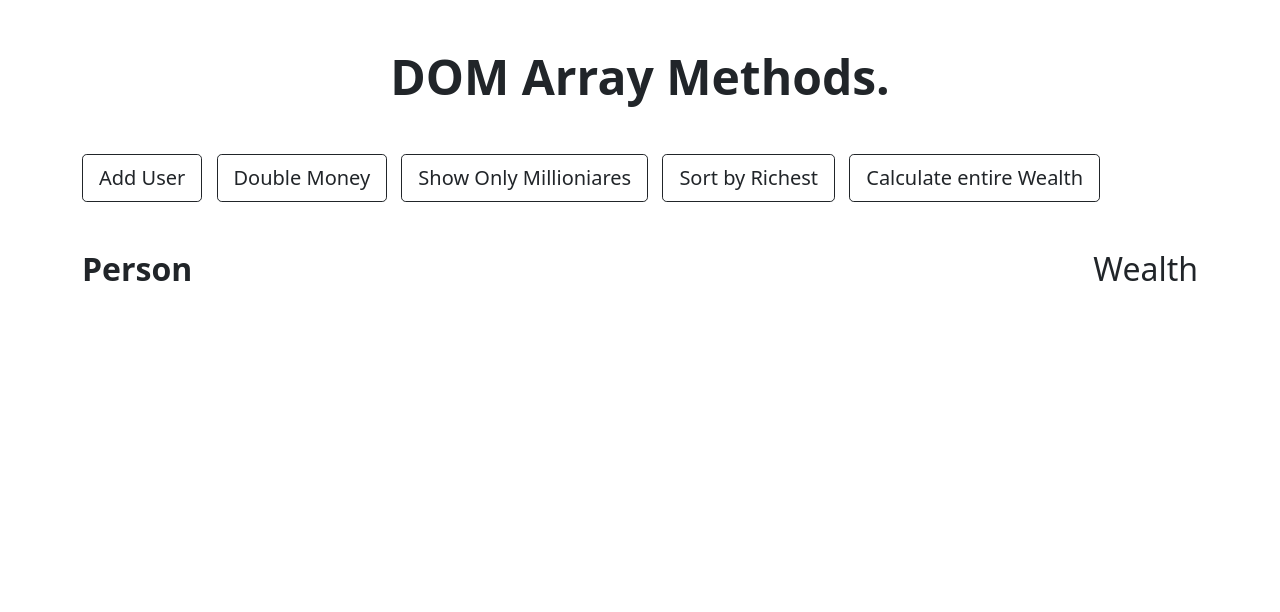
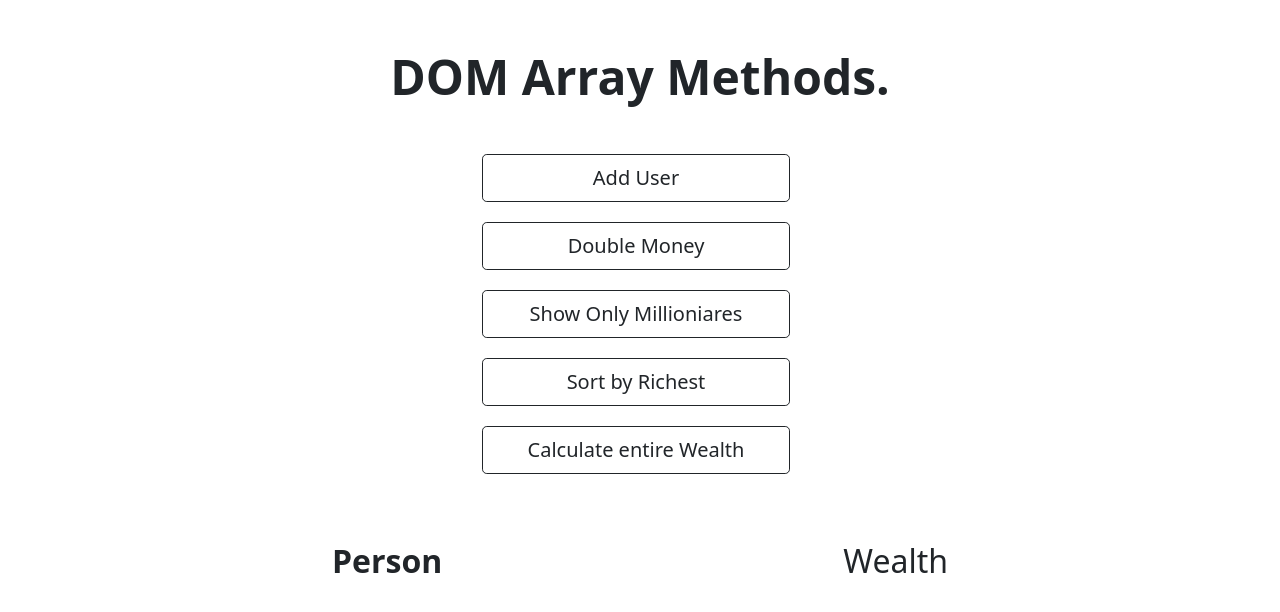
Before and after one commit to Tire11/DomArrayMethods, a plain HTML site: page index.html in a window 1280 px wide. Drawn offline with nearby package versions, Linux system fonts and the light colour scheme; no server answers.

Commit message:
Update styles.css

```diff
--- a/styles.css
+++ b/styles.css
@@ -12,3 +12,14 @@ hr {
     width: 100%;
   }
 }
+
+@media (min-width: 813px) {
+  .container {
+    width: 50%;
+  }
+  .cta-btn {
+    width: 50%;
+    margin-left: 150px;
+    margin-bottom: 20px;
+  }
+}
```
